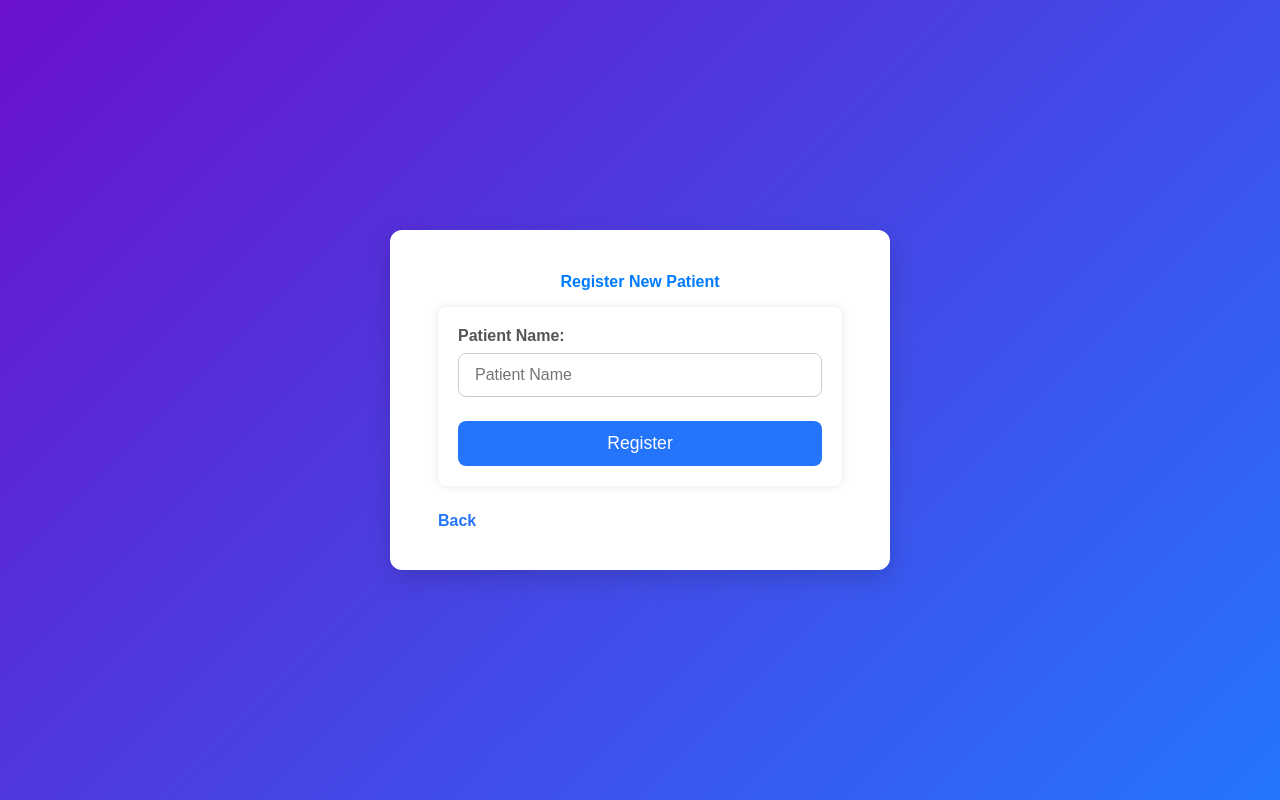
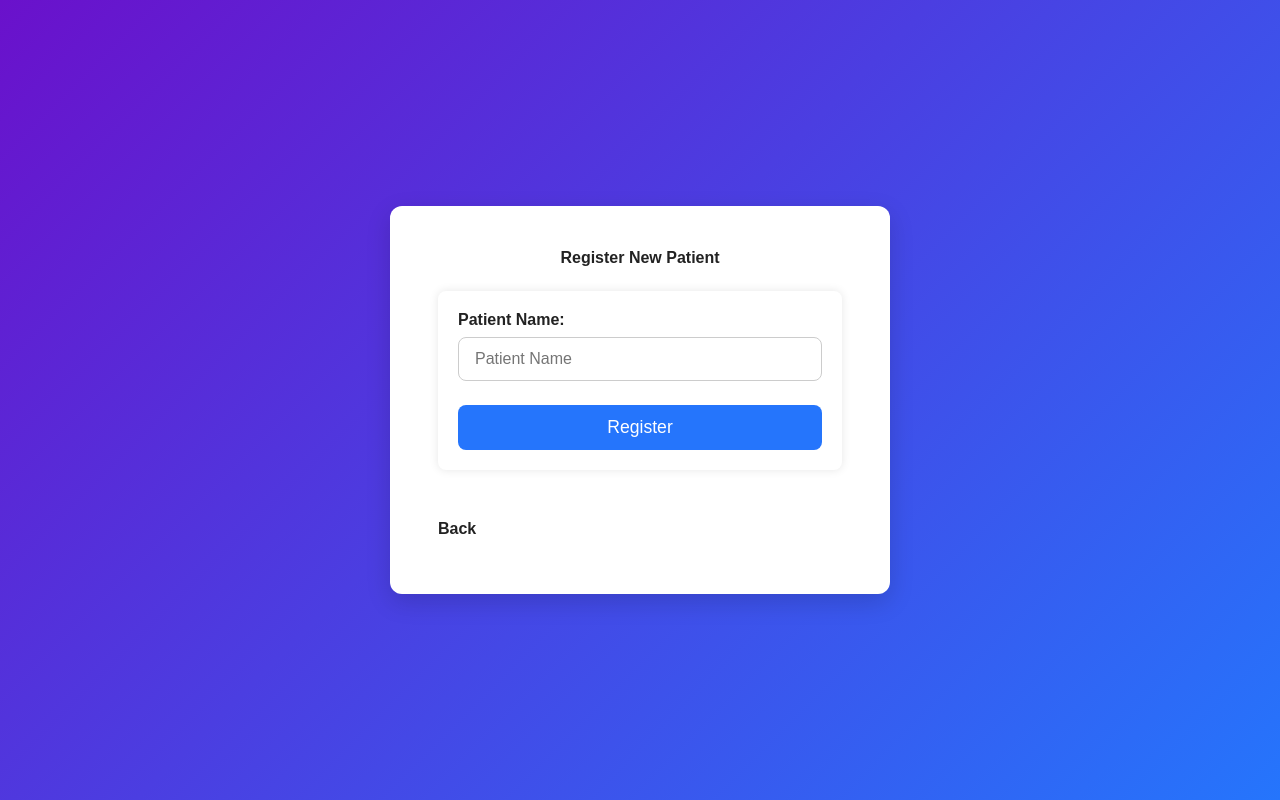
Before and after one commit to Darklion-007/Clinic-Queue-App, a Flask app: page /add in a window 1280 px wide. Run offline with Flask 3, Linux system fonts and the light colour scheme.

Commit message:
fixed display and text collision error

```diff
--- a/static/style.css
+++ b/static/style.css
@@ -18,22 +18,24 @@ body {
     max-width: 500px;
     width: 90%;
     box-sizing: border-box;
+    color: #222;
  }
 
  h1, h3 {
     font-weight: 700;
-    margin-bottom: 1rem;
+    margin-bottom: 1.5rem;
     text-align: center;
-    color: #2575fc;
+    color: #222;
  }
 
  a {
-    color: #2575fc;
+    color: #222;
     text-decoration: none;
     font-weight: 600;
     display: inline-block;
     margin: 0.5rem 0;
     transition: color 0.3s ease;
+    margin-bottom: 1.5rem;
 
  }
 
@@ -46,7 +48,7 @@ label {
     font-weight: 600;
     display: block;
     margin-bottom: 0.5rem;
-    color: #555;
+    color: #222;
 }
 
 
@@ -59,6 +61,7 @@ form {
     margin: auto;
     box-shadow: 0 0 10px rgba(0,0,0,0.1);
     margin-top: 1rem;
+    margin-bottom: 1.5rem;
 }
 input[type="text"], input[type="email"], input[type="password"], select {
     width: 100%;
@@ -94,6 +97,7 @@ ul {
     list-style-type: none;
     padding-left: 0;
     margin-top: 1rem;
+    margin-bottom: 1.5rem;
 }
 
 li {
@@ -102,7 +106,7 @@ li {
     padding: 0.75rem 1rem;
     border-radius: 8px;
     font-weight: 600;
-    color: #333;
+    color: #222;
     box-sizing: 0 2px 6px rgba(0,0,0,0.1);
 }
 
@@ -114,7 +118,8 @@ li {
 }
 
 h1, h3 {
-    color: #007bff;
+    color: #222;
     font-size: 1rem;
     font-weight: bold;
+    margin-bottom: 1.5rem;
 }
```
